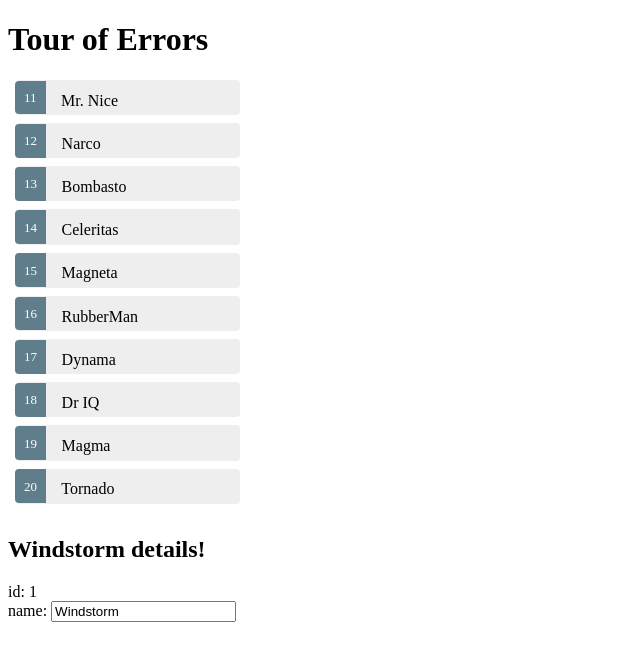
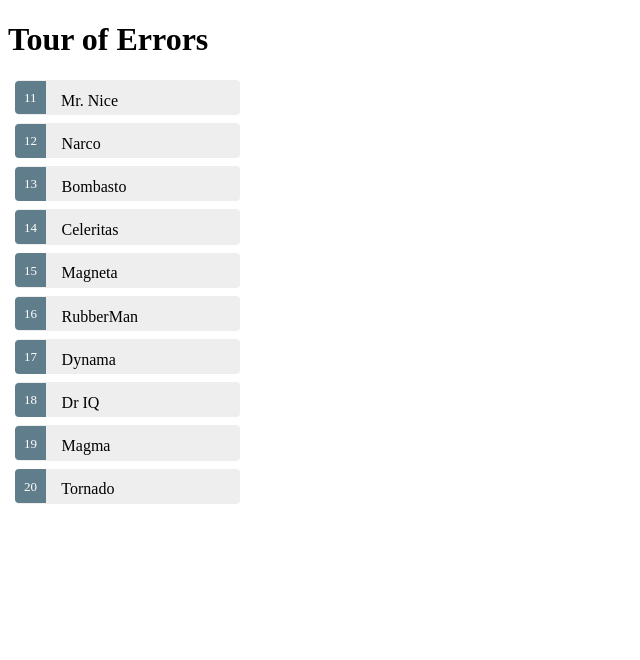
Before and after one commit to dcarandangssf/tourOfErrors, an Angular app: page / in a window 1280 px wide. Shown: the top 660 px of the page, without its empty margins (0-640 px from the left). Built offline with nearby package versions, Linux system fonts and the light colour scheme.

Commit message:
Selecting a hero

```diff
--- a/src/app/app.component.ts
+++ b/src/app/app.component.ts
@@ -23,15 +23,19 @@
   template: `
     <h1>{{title}}</h1>
     <ul class="heroes">
-      <li *ngFor="let hero of heroes">
+      <li *ngFor="let hero of heroes"
+        [class.selected]="hero === selectedHero"
+        (click)="onSelect(hero)">
         <span class="badge">{{hero.id}}</span> {{hero.name}}
       </li>
     </ul>
-    <h2>{{hero.name}} details!</h2>
-    <div><label>id: </label>{{hero.id}}</div>
-    <div>
-      <label>name: </label>
-      <input [(ngModel)]="hero.name" placeholder="name">
+    <div *ngIf="selectedHero">
+      <h2>{{selectedHero.name}} details!</h2>
+      <div><label>id: </label>{{selectedHero.id}}</div>
+      <div>
+        <label>name: </label>
+        <input [(ngModel)]="selectedHero.name" placeholder="name">
+      </div>
     </div>
     `,
   styles: [`
@@ -86,9 +90,10 @@
 })
 export class AppComponent {
   title = 'Tour of Errors';
-  hero: Hero = {
-    id: 1,
-    name: 'Windstorm'
-  };
   heroes = HEROES;
+  selectedHero: Hero;
+
+  onSelect(hero: Hero):void {
+    this.selectedHero = hero;
+  }
 }
```
